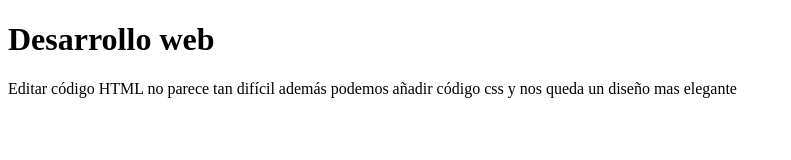
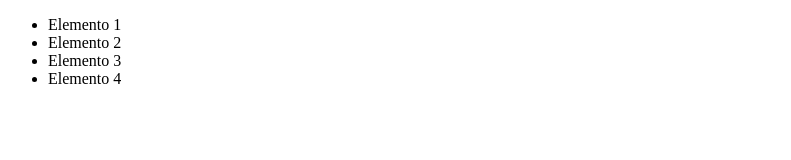
Before and after one commit to montessalta/youtube-git-main, a plain HTML site: page index.html in a window 1280 px wide. Shown: the whole page, without its empty margins (0-791 px from the left). Drawn offline with Linux system fonts and the light colour scheme.

```diff
--- a/index.html
+++ b/index.html
@@ -7,7 +7,11 @@
   <title>Título del documento HTML</title>
 </head>
 <body>
-  <h1>Desarrollo web</h1>
-  <p>Editar código HTML no parece tan difícil además podemos añadir código css y nos queda un diseño mas elegante</p>
+  <ul>
+    <li>Elemento 1</li>
+    <li>Elemento 2</li>
+    <li>Elemento 3</li>
+    <li>Elemento 4</li>
+  </ul>
 </body>
 </html>
```
